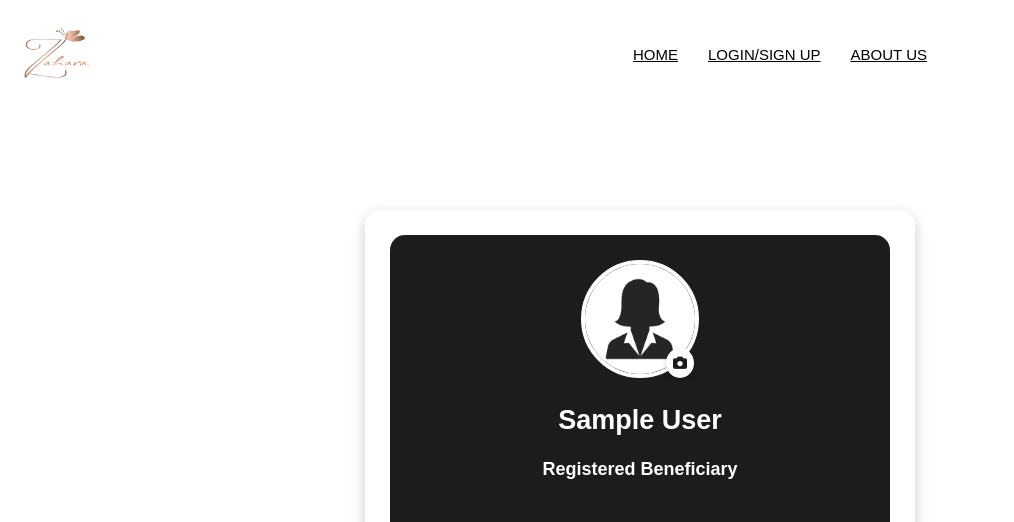
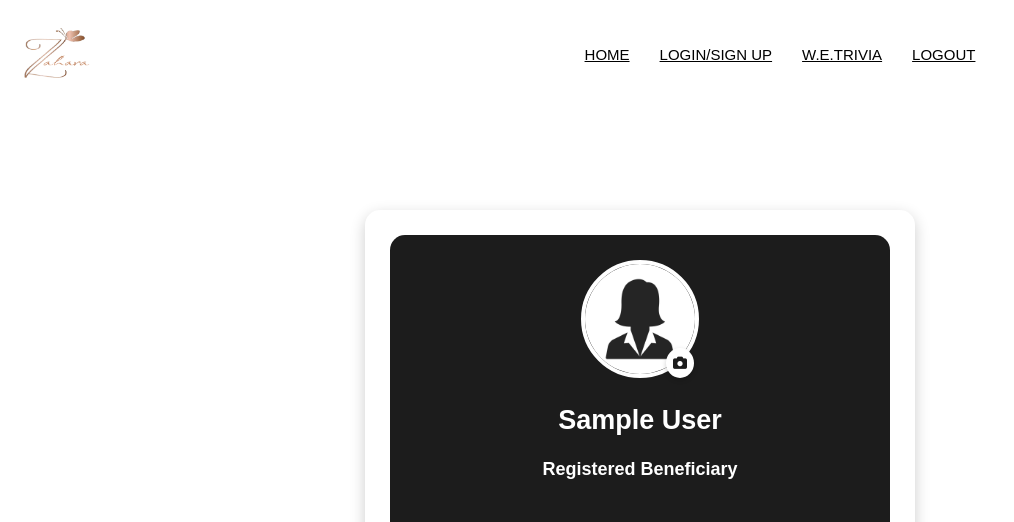
Before and after one commit to lara-jacob/Zahara-Women-Empowerment, a Flask app: page /profile in a window 1280 px wide. Shown: the top 522 px of the page, without its empty margins (0-1014 px from the left). Run offline with Flask 3, Linux system fonts and the light colour scheme; the visitor is signed in with stand-in values (Sample User, id 1); tables that the repository leaves empty or names only in its code hold one stand-in row (values such as "Sample post"); some libraries are stand-ins or nearby versions.

Commit message:
updated nav links

```diff
--- a/templates/profile.html
+++ b/templates/profile.html
@@ -250,7 +250,8 @@ footer {
                 <ul>
                     <li><a href="{{ url_for('home') }}">HOME</a></li>
                     <li><a href="{{ url_for('login_page') }}">LOGIN/SIGN UP</a></li>
-                    <li><a href="#">ABOUT US</a></li>
+                    <li><a href="{{ url_for('quiz_page') }}">W.E.TRIVIA</a></li>
+                    <li><a href="{{ url_for('logout') }}">LOGOUT</a></li>
                 </ul>
             </nav>
 
```
